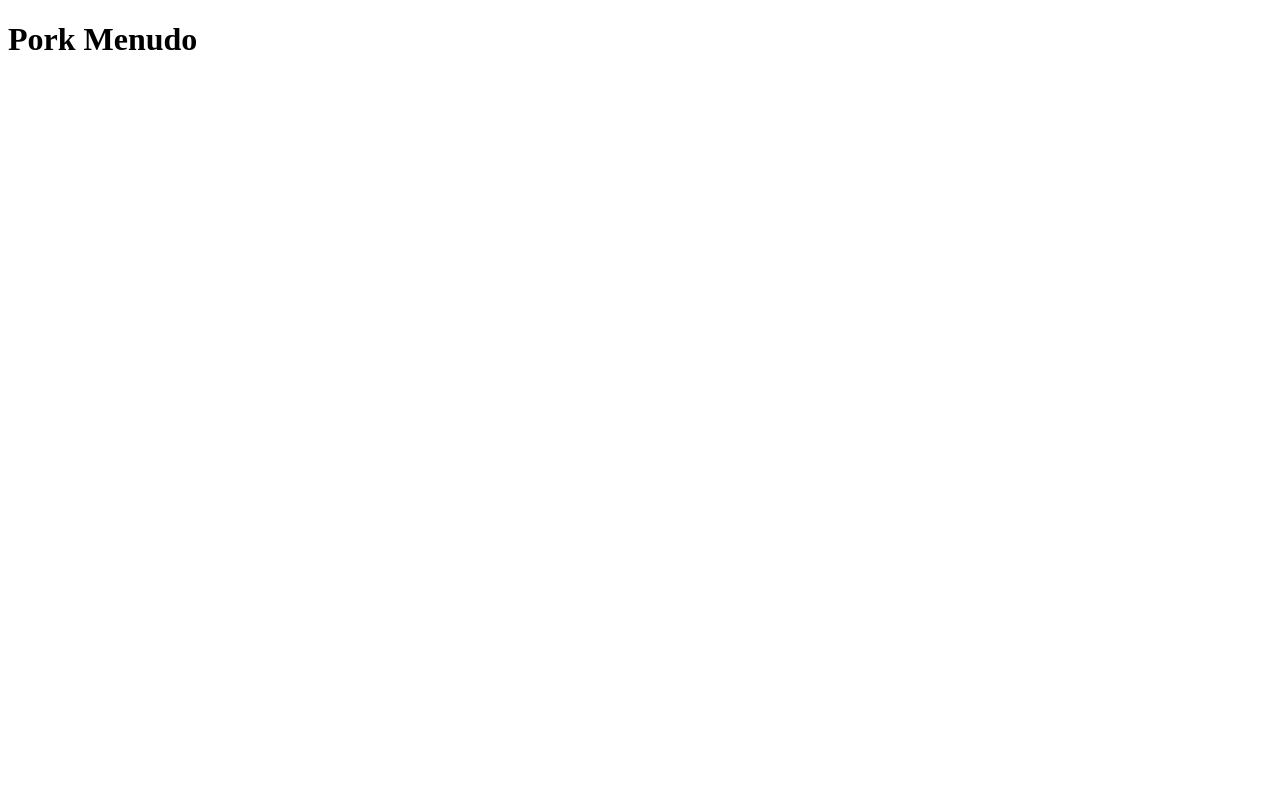
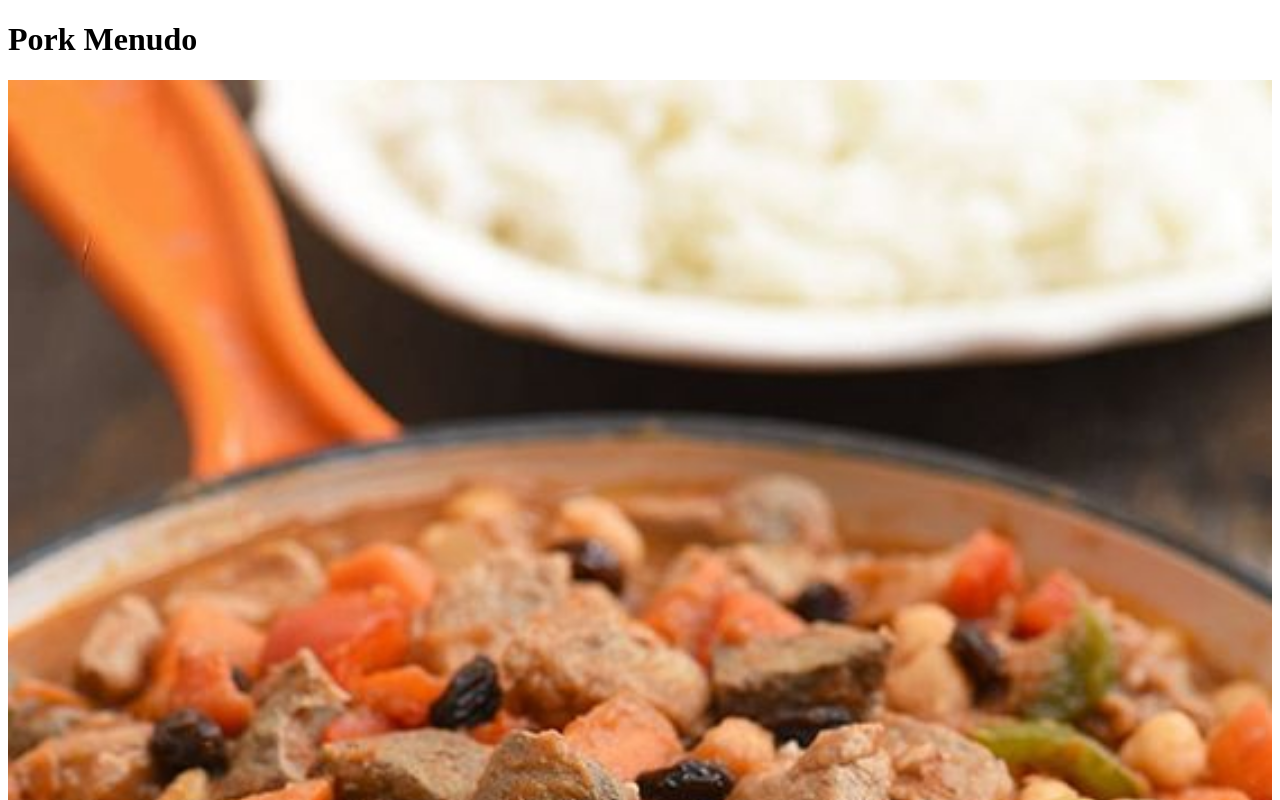
Before and after one commit to Angeleam31/odin-recipes, a plain HTML site: page recipes/pork_menudo.html in a window 1280 px wide. Shown: the top 800 px of the page. Drawn offline with Linux system fonts and the light colour scheme.

Commit message:
Added an image of Pork Menudo to pork_menudo.html

```diff
--- a/recipes/pork_menudo.html
+++ b/recipes/pork_menudo.html
@@ -6,5 +6,6 @@
 </head>
 <body>
     <h1>Pork Menudo</h1>
+    <img src="../img/pork_menudo.jpg"alt="Pork Menudo" width="100%" height="auto">
 </body>
 </html>
```
